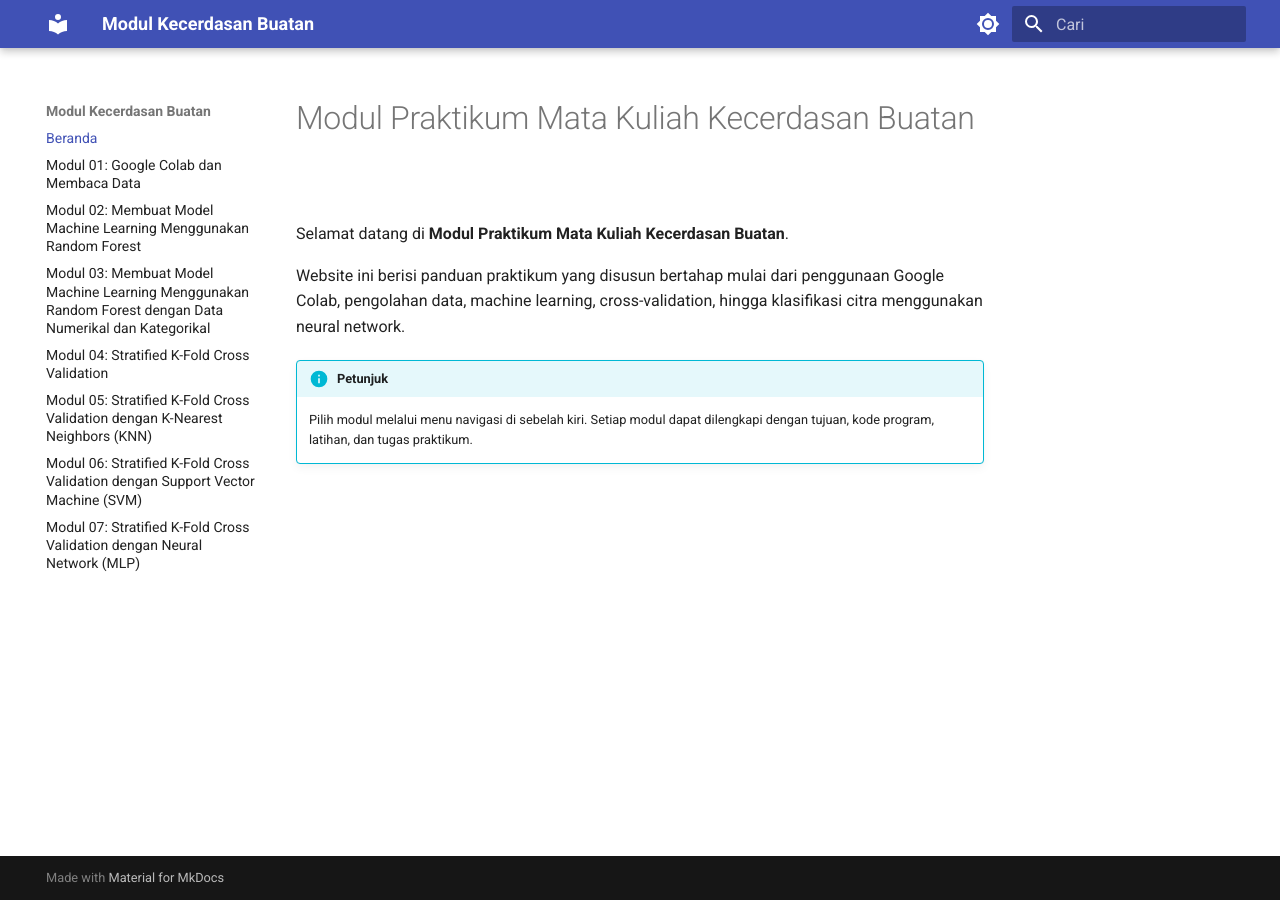
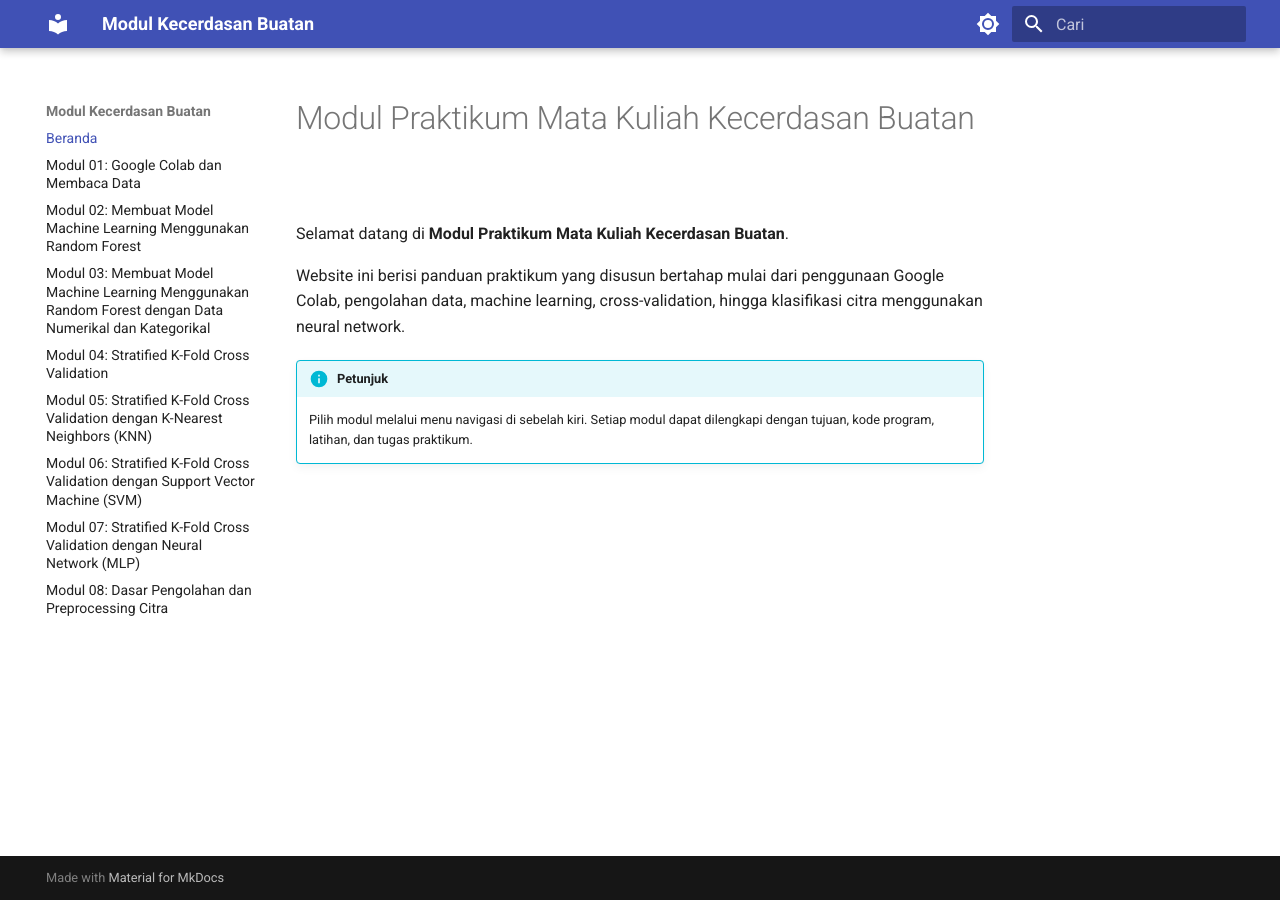
Before and after one commit to hysun7/modul-ai, an MkDocs documentation site: the page built from docs/index.md, in a window 1280 px wide. Built offline with MkDocs 1.6.1 and Material for MkDocs 9.7.7, drawn with Linux system fonts in a browser that asks for light colours.

Commit message:
Update mkdocs.yml

```diff
--- a/mkdocs.yml
+++ b/mkdocs.yml
@@ -54,7 +54,7 @@ nav:
   - "Modul 05: Stratified K-Fold Cross Validation dengan K-Nearest Neighbors (KNN)": modul05.md
   - "Modul 06: Stratified K-Fold Cross Validation dengan Support Vector Machine (SVM)": modul06.md
   - "Modul 07: Stratified K-Fold Cross Validation dengan Neural Network (MLP)": modul07.md
-  #- "Modul 08: Klasifikasi Gambar Dataset MNIST dengan Convolutional Neural Network (CNN)": modul08.md
+  - "Modul 08: Dasar Pengolahan dan Preprocessing Citra": modul08.md
   #- "Modul 09: Pengolahan Citra Digital": modul09.md
   #- "Modul 10: Klasifikasi Citra dengan VGG16 dan 5-Fold Cross Validation": modul10.md
   #- "Modul 11: Membangun chatbot sederhana": modul11.md
```
